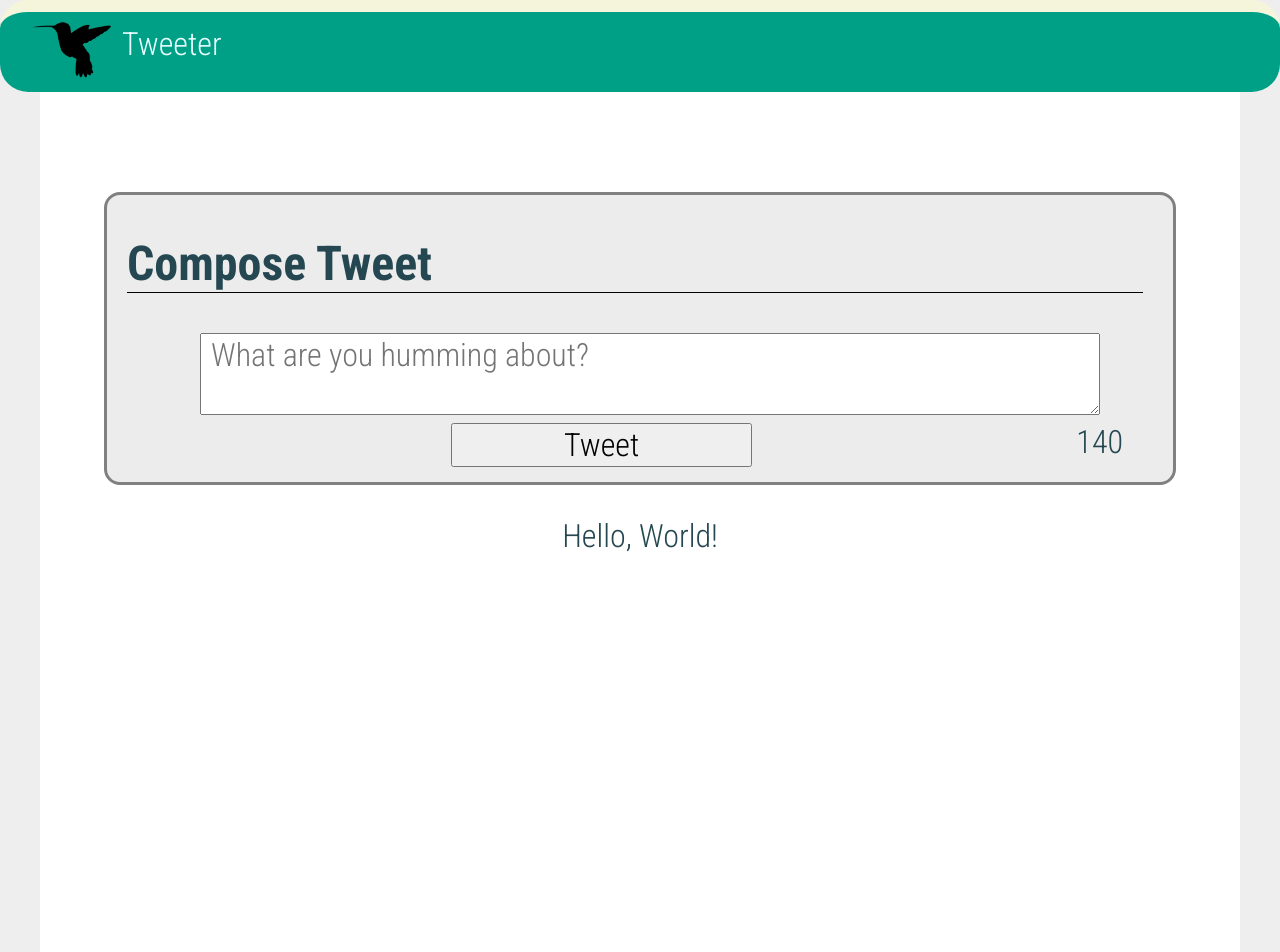
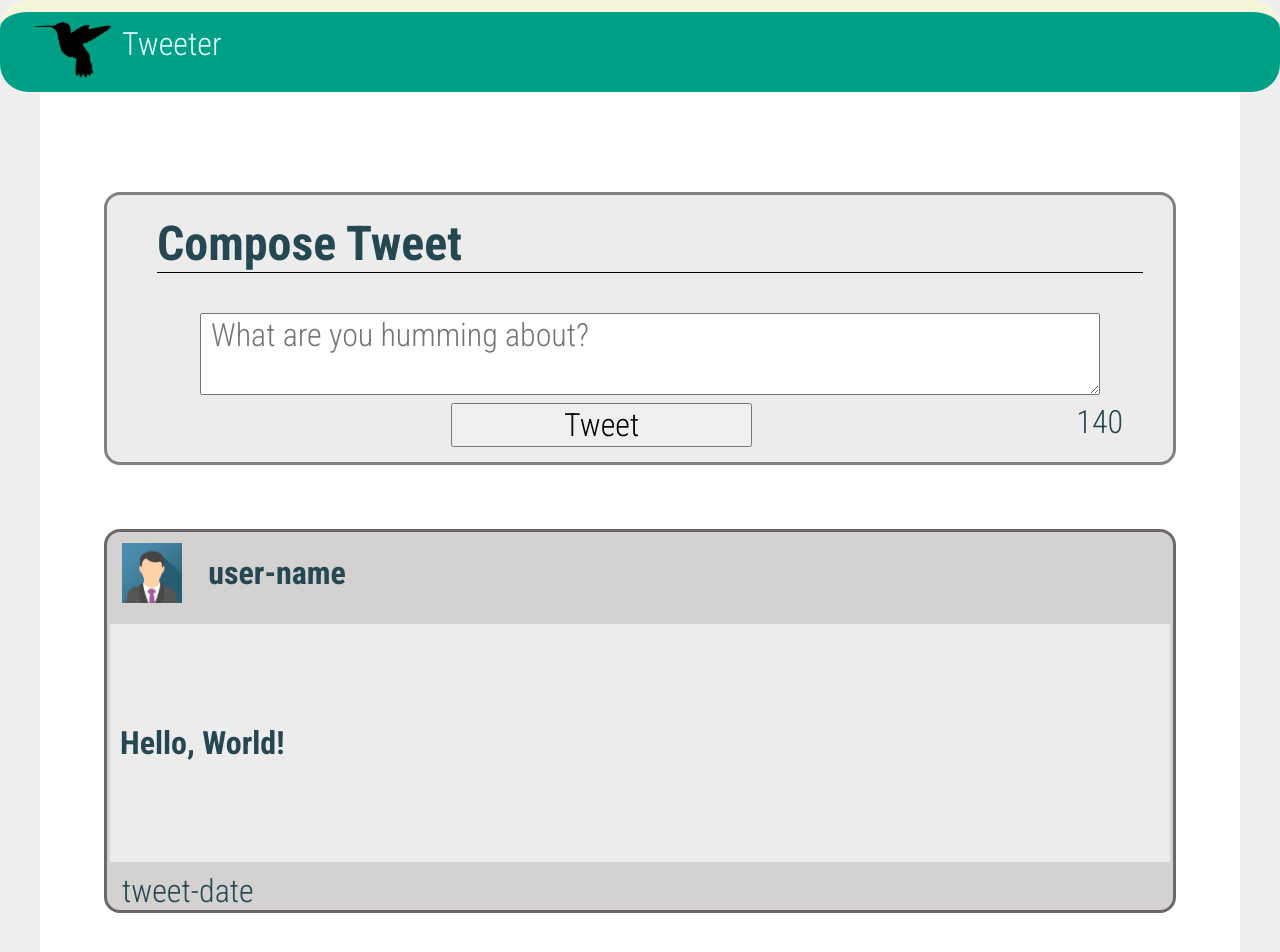
Before and after one commit to TheTash/lhl-Tweeter-Project, a website: page public/index.html in a window 1280 px wide. Shown: the top 952 px of the page. Drawn offline with Linux system fonts and the light colour scheme.

Commit message:
avatar and user-name display on the left

```diff
--- a/public/index.html
+++ b/public/index.html
@@ -15,6 +15,9 @@
 
     <!--css file for tweeter box -->
     <link rel="stylesheet" href="/styles/new-tweet.css" type="text/css" />
+
+    <!-- css file for rest-of-the-tweets -->
+    <link rel="stylesheet" href="/styles/rest-of-the-tweets.css" type="text/css" />
 
     <!-- External JS  SHOULD BE AT THE BOTTOM OF PAGE-->
     <script type="text/javascript" src="/vendor/jquery-2.2.3.min.js"></script>
@@ -53,13 +56,14 @@
       </section>
       <section class="restOfTheTweets">
         <form>
-          <header></header>
-          <p>Hello, World!</p>
-          <footer></footer>
+          <header>
+              <img class="logo" src="/images/test_avatar.png">
+              <h1>user-name</h1>
+          </header>
+          <h2>Hello, World!</h2>
+          <footer>tweet-date</footer>
         </form>
       </section>
-
-
     </main>
 
   </body>
--- a/public/styles/layout.css
+++ b/public/styles/layout.css
@@ -30,8 +30,9 @@
   margin: auto;
   font-size: 2em;
   text-align: center;
+}
 
-}
+
 /*
  * Additional CSS can be defined below or in other CSS files, as per instructions
  */
--- a/public/styles/new-tweet.css
+++ b/public/styles/new-tweet.css
@@ -6,6 +6,7 @@
   padding-top: 6em;
   padding-left: 2em;
   padding-right: 2em;
+
 
 }
 
@@ -20,7 +21,7 @@
 
 .new-tweet h2{
   text-align: left;
-  margin-top: 30px
+  margin-top: 20px;
   margin-left: 30px;  /*not working*/
   margin-right: 30px;
   border-bottom: 1px solid black;
--- /dev/null
+++ b/public/styles/rest-of-the-tweets.css
@@ -0,0 +1,44 @@
+.restOfTheTweets {
+  background-color: #D4D1D1;
+  border-radius: 16px;
+  border-style: solid;
+  border-color: #6C6666;
+  margin-top: 2em;
+}
+
+.restOfTheTweets header {
+  margin: 1px;
+  padding: 0 0 0 10px;
+}
+
+.restOfTheTweets .logo {
+  width: 60px;
+  height: 60px;
+  display: inline-block;
+  float: left;
+  margin: 10px 0 0 4px;
+}
+
+.restOfTheTweets h1 {
+  font-size: 1em;
+  display: inline-block;
+  position: relative;
+  right: 400px;
+}
+
+
+.restOfTheTweets h2 {
+  background-color: #ECECEC;
+  margin: 10px 3px;
+  padding: 100px 0 100px 10px;
+  text-align: left;
+  font-size: 1em;
+}
+
+
+.restOfTheTweets footer {
+  border-style: hidden;
+  text-align: left;
+  font-size: 1em;
+  padding: 0 0 0 15px;
+}
```
Also changed, not shown: public/images/test_avatar.png (added).
